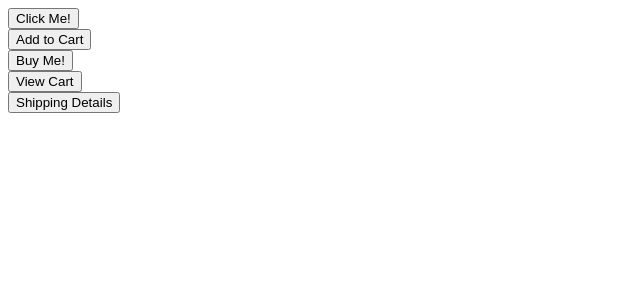
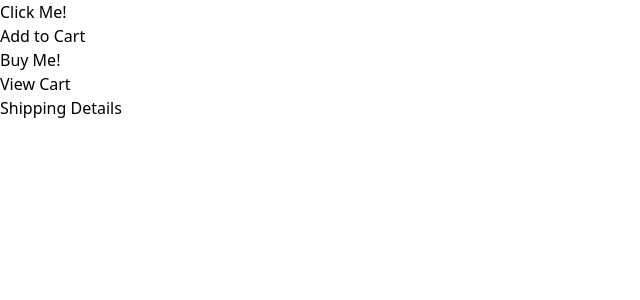
Before and after one commit to LamideAnifowoshe/components, a React (Create React App) app: page / in a window 1280 px wide. Shown: the top 300 px of the page, without its empty margins (0-640 px from the left). Built offline with nearby package versions, Linux system fonts and the light colour scheme.

Commit message:
install tailwind css

```diff
--- a/package.json
+++ b/package.json
@@ -35,5 +35,8 @@
       "last 1 firefox version",
       "last 1 safari version"
     ]
+  },
+  "devDependencies": {
+    "tailwindcss": "^3.3.2"
   }
 }
--- /dev/null
+++ b/src/index.css
@@ -0,0 +1,3 @@
+@tailwind base;
+@tailwind components;
+@tailwind utilities;
--- a/src/index.js
+++ b/src/index.js
@@ -1,3 +1,4 @@
+import "./index.css";
 import React from "react";
 import ReactDOM from "react-dom/client";
 import App from "./App";
--- /dev/null
+++ b/tailwind.config.js
@@ -0,0 +1,8 @@
+/** @type {import('tailwindcss').Config} */
+module.exports = {
+  content: ["./src/**/*.{js,jsx,ts,tsx}"],
+  theme: {
+    extend: {},
+  },
+  plugins: [],
+};
```
Also changed, not shown: src/Button.js (+12 -1 lines), 1 other file (tests, documents, lock files or other folders).
